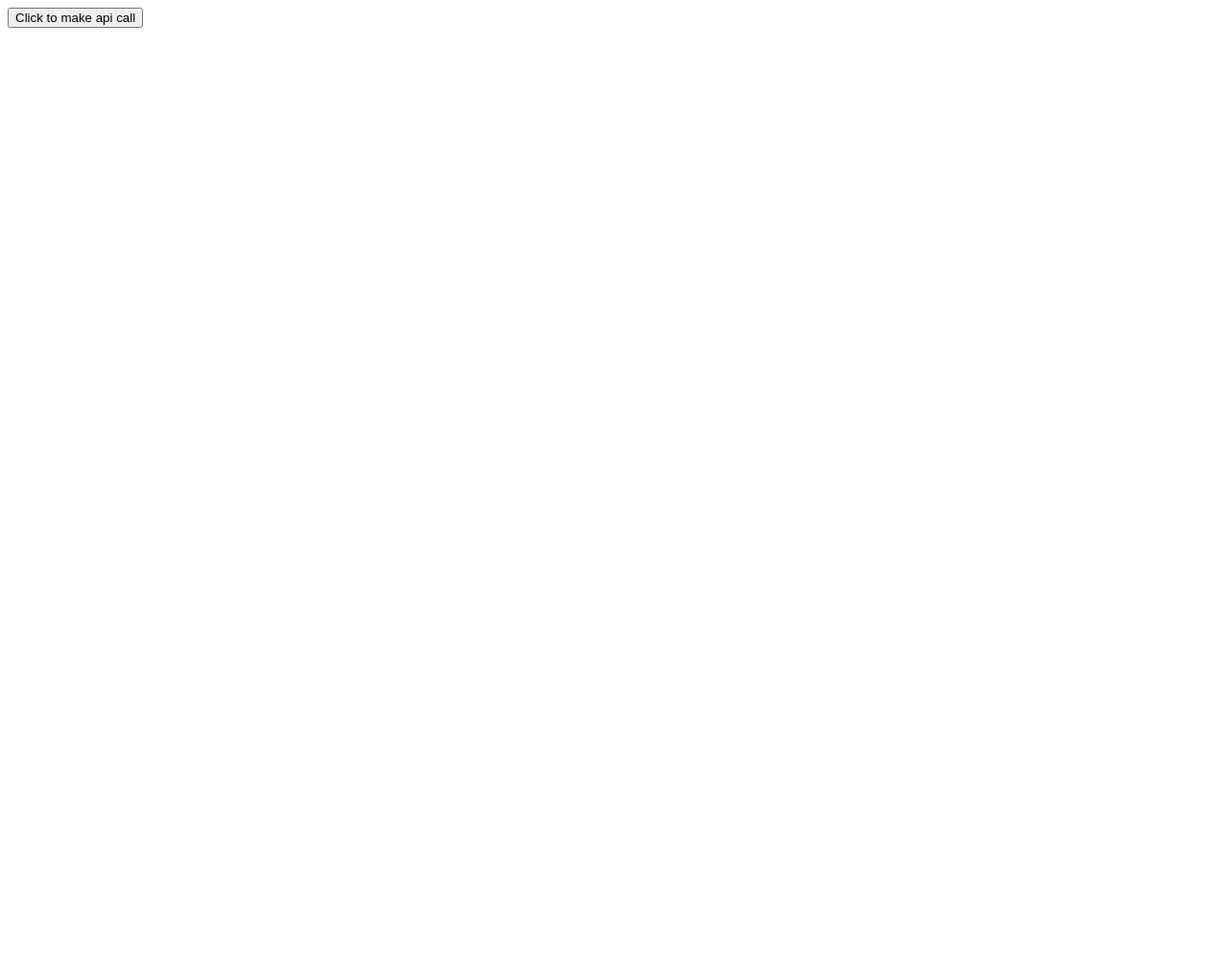
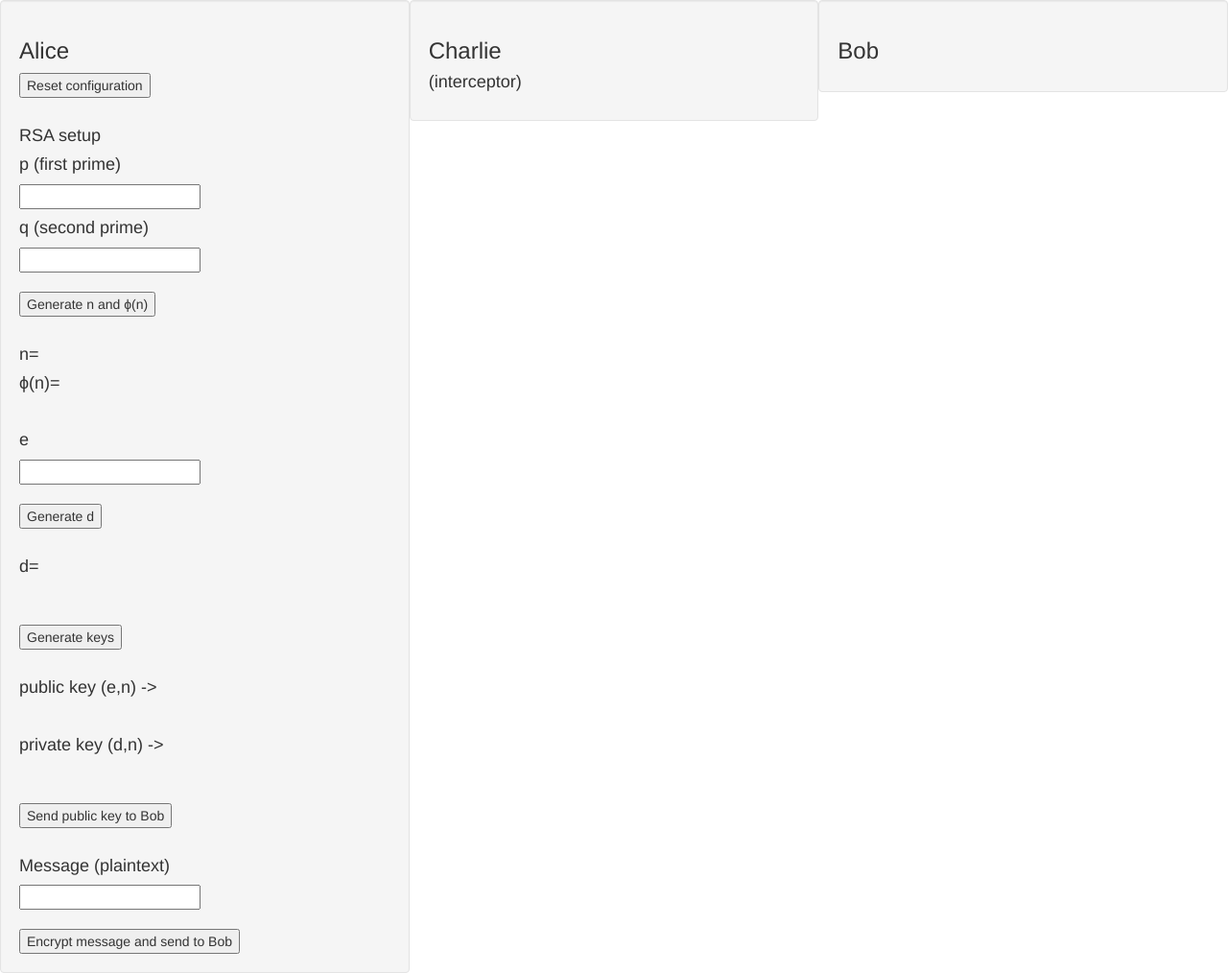
Before and after one commit to JasperCherry/RSAproject, a website: page index.html in a window 1280 px wide. Shown: the whole page at 96% size. Before the commit the page ends 800 px from the top, so only its background shows below. Drawn offline with nearby package versions, Linux system fonts and the light colour scheme.

Commit message:
creating alice 1

```diff
--- a/index.html
+++ b/index.html
@@ -1,18 +1,97 @@
 <html>
+
 <head>
+  <!-- Latest compiled and minified CSS -->
+  <link rel="stylesheet" href="https://maxcdn.bootstrapcdn.com/bootstrap/3.3.7/css/bootstrap.min.css">
+  <!-- jQuery library -->
+  <script src="https://ajax.googleapis.com/ajax/libs/jquery/3.2.1/jquery.min.js"></script>
+  <!-- Latest compiled JavaScript -->
+  <script src="https://maxcdn.bootstrapcdn.com/bootstrap/3.3.7/js/bootstrap.min.js"></script>
+  <!-- users js functionality -->
+  <script src="logic.js"></script>
 </head>
+
 <body>
-  <button onclick="apiCall()">Click to make api call</button>
-  <script>
-    function apiCall() {
-      var xmlHttp = new XMLHttpRequest();
-      xmlHttp.onreadystatechange = function() {
-        if (xmlHttp.readyState == 4 && xmlHttp.status == 200)
-          console.log(xmlHttp.responseText);
-      }
-      xmlHttp.open("GET", "http://localhost:8080/firstCall", true); // true for asynchronous
-      xmlHttp.send(null);
-    }
-  </script>
+  <!-- A -->
+  <div class="col-xs-4 well pull-left">
+    <h3>Alice</h3>
+    <button>Reset configuration</button>
+    <br>
+    <br>
+    <h4>RSA setup</h4>
+    <h4>p (first prime)</h4>
+    <input type="number" id="p" autocomplete="off">
+    <h4>q (second prime)</h4>
+    <input type="number" id="q" autocomplete="off">
+    <br>
+    <br>
+    <button onclick="usePrimes()">Generate n and ϕ(n)</button>
+    <br>
+    <br>
+    <h4 id="n">n=</h4>
+    <h4 id="ϕn">ϕ(n)=</h4>
+    <br>
+    <h4>e</h4>
+    <input type="number" id="e" autocomplete="off">
+    <br>
+    <br>
+    <button onclick="generateD()">Generate d</button>
+    <br>
+    <br>
+    <h4 id="d">d=</h4>
+    <br>
+    <br>
+    <button onclick="generateKeys()">Generate keys</button>
+    <br>
+    <br>
+    <h4 id="public">public key (e,n) -></h4>
+    <br>
+    <h4 id="private">private key (d,n) -></h4>
+    <br>
+    <br>
+    <button>Send public key to Bob</button>
+    <br>
+    <br>
+    <h4>Message (plaintext)</h4>
+    <input type="number" id="msg" autocomplete="off">
+    <br>
+    <br>
+    <button>Encrypt message and send to Bob</button>
+  </div>
+
+  <!-- B -->
+  <div class="col-xs-4 well pull-center">
+    <h3>Charlie</h3>
+    <h4>(interceptor)</h4>
+
+
+
+
+
+
+
+
+
+
+  </div>
+  <!-- C -->
+  <div class="col-xs-4 well pull-right">
+    <h3>Bob</h3>
+
+
+
+
+
+
+  </div>
+
+
+
+
+
+
+
+
 </body>
+
 </html>
--- /dev/null
+++ b/logic.js
@@ -0,0 +1,32 @@
+let p;
+let q;
+let n;
+let ϕn;
+let e;
+let d = 0;
+
+function usePrimes() {
+  p = document.getElementById("p").value;
+  q = document.getElementById("q").value;
+  if (p == '' || q == '') {
+    alert("You need to enter primes first");
+  } else {
+    n = p * q;
+    document.getElementById("n").innerHTML = "n=" + n;
+    ϕn = (p - 1) * (q - 1);
+    document.getElementById("ϕn").innerHTML = "ϕ(n)=" + ϕn;
+  }
+}
+
+function generateD() {
+  e = document.getElementById("e").value;
+  while (((e * d) % ϕn) != 1) {
+    d++;
+  }
+  document.getElementById("d").innerHTML = "d=" + d;
+}
+
+function generateKeys() {
+  document.getElementById("private").innerHTML = 'private key (d,n) -> (' + d + ',' + n + ')';
+  document.getElementById("public").innerHTML = 'public key (e,n) -> (' + e + ',' + n + ')';
+}
```
Also changed, not shown: to do.txt (+36 -1 lines).
